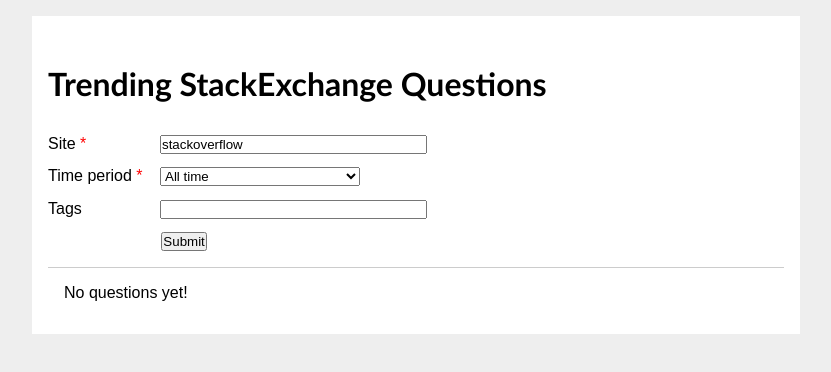
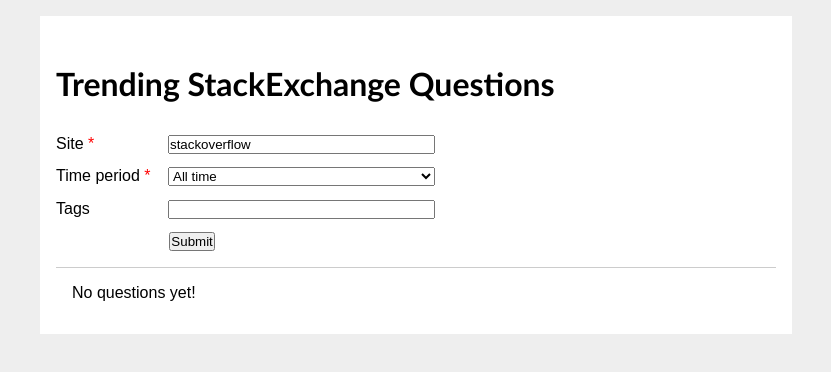
Before and after one commit to Michael0x2a/TrendingStack, a plain HTML site: page index.html in a window 1280 px wide. Shown: the whole page, without its empty margins (224-1055 px from the left). Drawn offline with nearby package versions, Linux system fonts and the light colour scheme.

Commit message:
Minor tweaks

```diff
--- a/styles.css
+++ b/styles.css
@@ -25,7 +25,7 @@ h3{
     margin:0 auto;
     padding:1em;
     background-color:#fff;
-    max-width:48em;
+    max-width:47em;
 }
 
 #errors{
@@ -53,7 +53,7 @@ input[type="button"]{
 }
 
 select{
-    width:15em;
+    width:20em;
     margin-bottom:1em;
 }
 
--- a/trending.js
+++ b/trending.js
@@ -1,4 +1,3 @@
-var test = "https://api.stackexchange.com/2.1/questions?order=desc&sort=activity&site=stackoverflow";
 var api = "https://api.stackexchange.com/2.1/questions?";
 var filter = '!3y)18yprZhEubM2P-';
 
```
